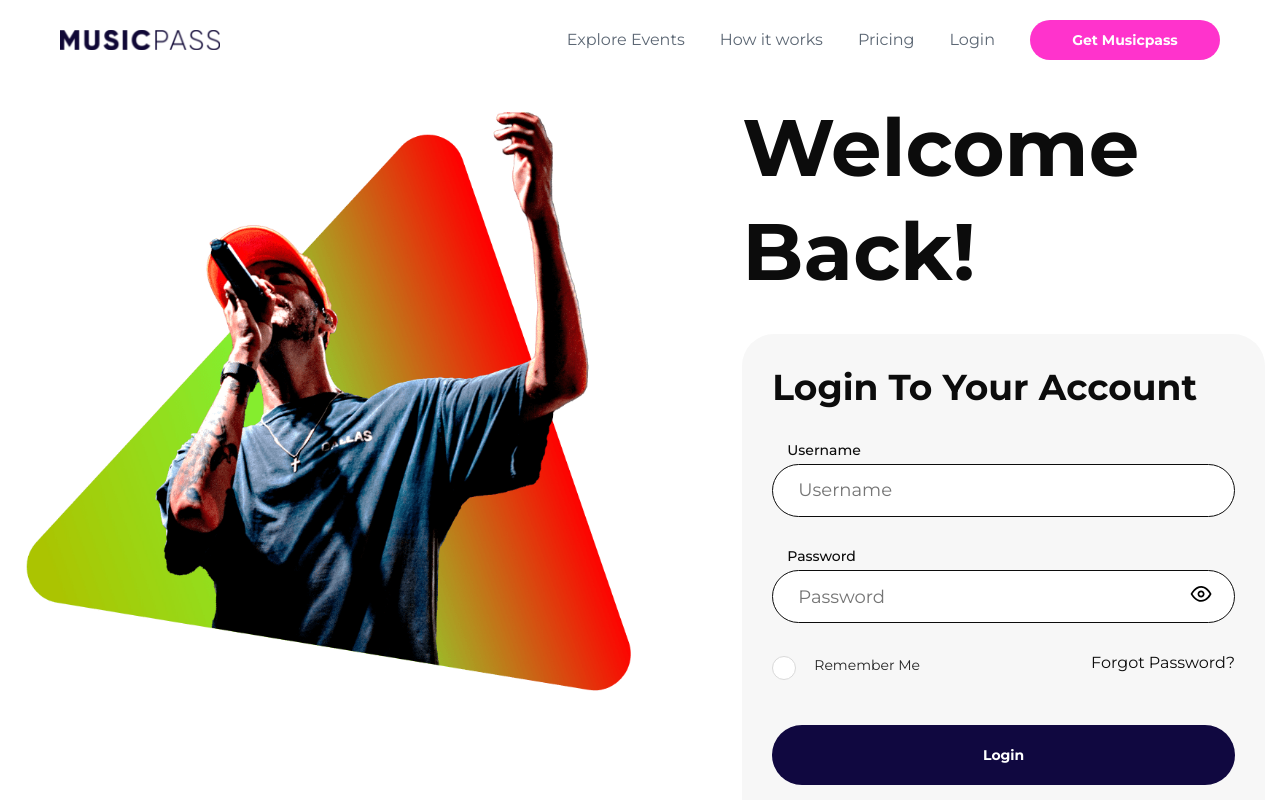
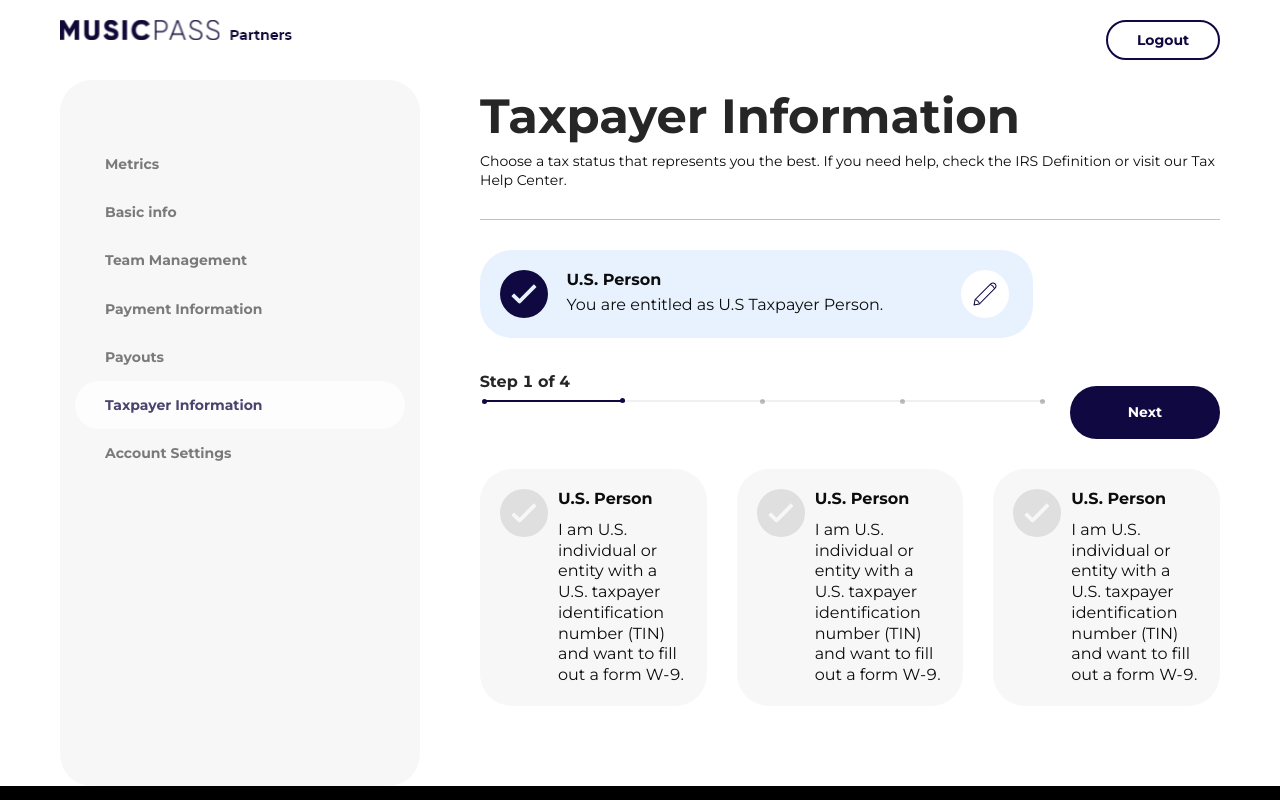
Before and after one commit to Bse161078/musicstep, a React (Create React App) app: page /admin/tax-payer-information in a window 1280 px wide. Before the commit this address led to /login. Shown: the top 800 px of the page. Built offline with nearby package versions, Linux system fonts and the light colour scheme.

Commit message:
issue resolve: After Submitting #10

```diff
--- a/src/App.tsx
+++ b/src/App.tsx
@@ -55,12 +55,12 @@ const RoutesList = (props: any) => {
     window.scrollTo(0, 0);
   }, [pathname]);
 
-  const isAdminSide = pathname.includes("/admin");
-  const isDashboardSide = pathname.includes("/dashboard");
+  // const isAdminSide = pathname.includes("/admin");
+  // const isDashboardSide = pathname.includes("/dashboard");
 
   return (
     <>
-      {!isAdminSide && !isDashboardSide && showNavbar ? <Navbar /> : ""}
+      {/* {!isAdminSide && !isDashboardSide && showNavbar ? <Navbar /> : ""} */}
       <Switch>
         <Route path="/" exact component={Home} />
         <Route path="/login" component={Login} />
@@ -78,13 +78,13 @@ const RoutesList = (props: any) => {
             component={BillingInformation}
           />
           <Route path="/dashboard/change-password" component={ChangePassword} />
-        <AuthenticatedRoute redirectTo="/login">
+        {/* <AuthenticatedRoute redirectTo="/login"> */}
           <Route path="/pricing/process-payment" component={ProcessPayment} />
           <Route exact path="/explore-venue" component={ExploreVenue} />
-        </AuthenticatedRoute>
+        {/* </AuthenticatedRoute> */}
 
         {/* Admin routes */}
-        <AuthenticatedRoute redirectTo="/partner-login">
+        {/* <AuthenticatedRoute redirectTo="/partner-login"> */}
           <Route path="/admin/basic-info" component={BasicInfo} />
           <Route path="/admin/team-management" component={TeamManagement} />
           <Route path="/admin/payment-information" component={PaymentInfo} />
@@ -92,12 +92,12 @@ const RoutesList = (props: any) => {
           <Route path="/admin/tax-payer-information" component={TaxPayerInfo} />
           <Route path="/admin/account-settings" component={AccountSettings} />
           <Route path="/admin/metrics" component={Metrics} />
-        </AuthenticatedRoute>
+        {/* </AuthenticatedRoute> */}
 
         {/* User Admin Routes */}
-        <AuthenticatedRoute redirectTo="/partner-login">
+        {/* <AuthenticatedRoute redirectTo="/partner-login"> */}
           <Route path="/dashboard/home" component={UserHome} />
-        </AuthenticatedRoute>
+        {/* </AuthenticatedRoute> */}
       </Switch>
     </>
   );
--- a/src/admin/components/CheckboxWithContent/CheckboxWithContent.tsx
+++ b/src/admin/components/CheckboxWithContent/CheckboxWithContent.tsx
@@ -12,7 +12,6 @@ const CheckboxWithContent = () => {
   return (
     <CheckboxWithContentStyle checked={checked} onClick={toggleClick}>
       <FilledTickIcon />
-
       <div className="checkbox-content-wrapper">
         <h4 className="checkbox-heading">U.S. Person</h4>
         <p className="checkbox-description">
--- /dev/null
+++ b/src/admin/components/TaxpayerAfterSubmission/TaxPayerAfterSubmission.style.ts
@@ -0,0 +1,24 @@
+import { Dispatch } from 'react';
+import styled from "styled-components";
+export const TaxPayerAfterSubmissionStyle = styled.div`
+  display: grid;
+  grid-template-columns:12% 76% 12%;
+  background: black;
+  align-items: flex-start;
+  max-width: 553px;
+  padding: 20px;
+  background: #E8F2FF;
+  border-radius: 32px;
+  gap:5px;
+  .checkbox-heading {
+    font-size: 16px;
+    font-weight: bold;
+    color: #0c0c0c;
+    margin-bottom: 4px;
+  }
+
+  .checkbox-description {
+    font-size: 16px;
+    color: #0c0c0c;
+  }
+`;
--- /dev/null
+++ b/src/admin/components/TaxpayerAfterSubmission/TaxPayerAfterSubmisson.tsx
@@ -0,0 +1,18 @@
+import React from "react";
+import { TaxPayerAfterSubmissionStyle } from "./TaxPayerAfterSubmission.style";
+import { FilledTickIcon, EditButtonIcon } from "../../../assets";
+
+const TaxPayerAfterSubmission = () => {
+  return (
+    <TaxPayerAfterSubmissionStyle>
+      <FilledTickIcon />
+      <div>
+        <h3 className="checkbox-heading">U.S. Person</h3>
+        <p className="checkbox-description">You are entitled as U.S Taxpayer Person.</p>
+      </div>
+      <EditButtonIcon />
+    </TaxPayerAfterSubmissionStyle>
+  );
+};
+
+export default TaxPayerAfterSubmission;
--- /dev/null
+++ b/src/admin/components/TaxpayerAfterSubmission/index.ts
@@ -0,0 +1 @@
+export { default as TaxPayerAfterSubmission } from './TaxPayerAfterSubmisson'
--- a/src/admin/pages/TaxPayerInfo/TaxPayerInfo.tsx
+++ b/src/admin/pages/TaxPayerInfo/TaxPayerInfo.tsx
@@ -4,7 +4,7 @@ import {
   FilledButtonStyle,
   OutlineButtonStyle,
 } from "../../../styles/Common.style";
-
+import { TaxPayerAfterSubmission } from "../../components/TaxpayerAfterSubmission";
 import { StepsStyle, StepStyle } from "../../../styles/Fields.style";
 import {
   Dashboard,
@@ -52,7 +52,7 @@ export default function TaxPayerInfo() {
           heading="Taxpayer Information"
           description="Choose a tax status that represents you the best. If you need help, check the IRS Definition or visit our Tax Help Center."
         />
-
+        <TaxPayerAfterSubmission />
         <div className="steps-wrapper">
           <StepsStyle current={currentStep} progressDot={customDot}>
             <StepStyle title={`Step ${currentStep} of 4`} />
```
Also changed, not shown: public/images/ionic-ios-checkmark-circle.svg (added), 1 other file (tests, documents, lock files or other folders).
